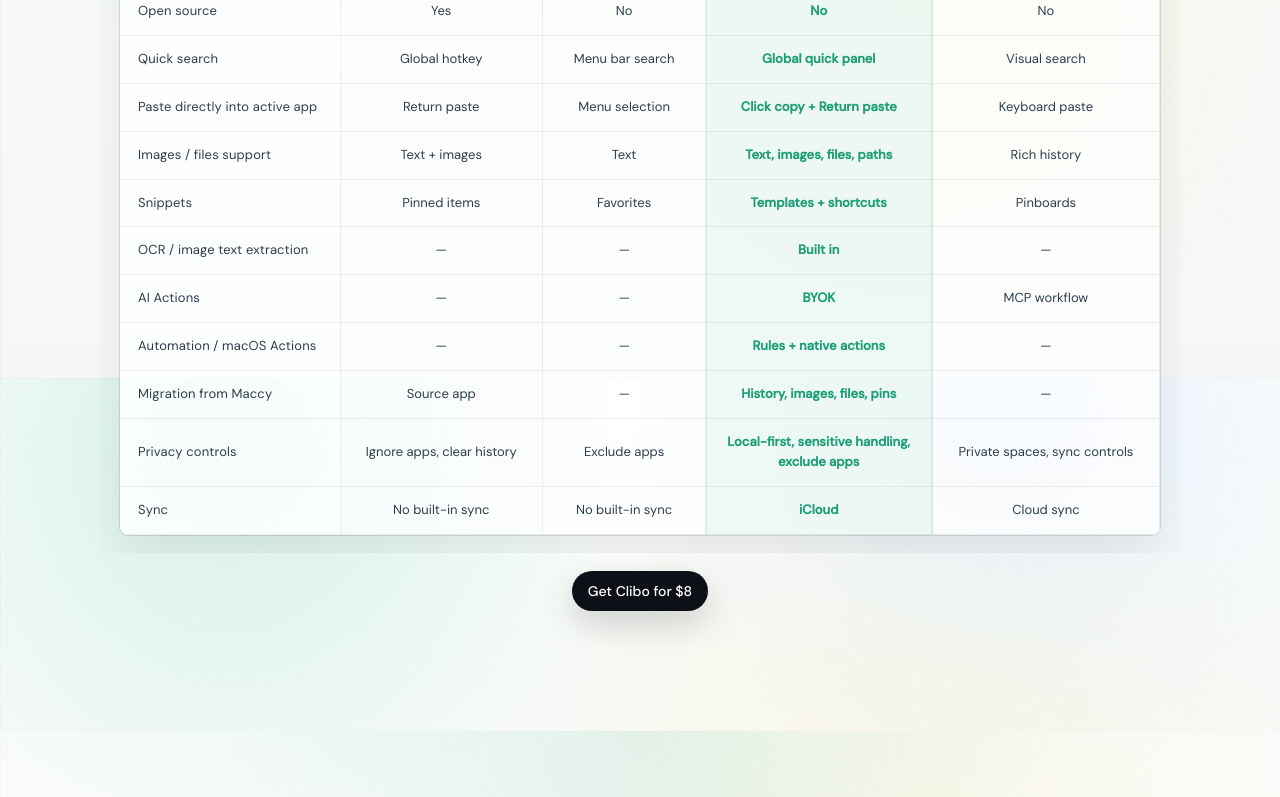
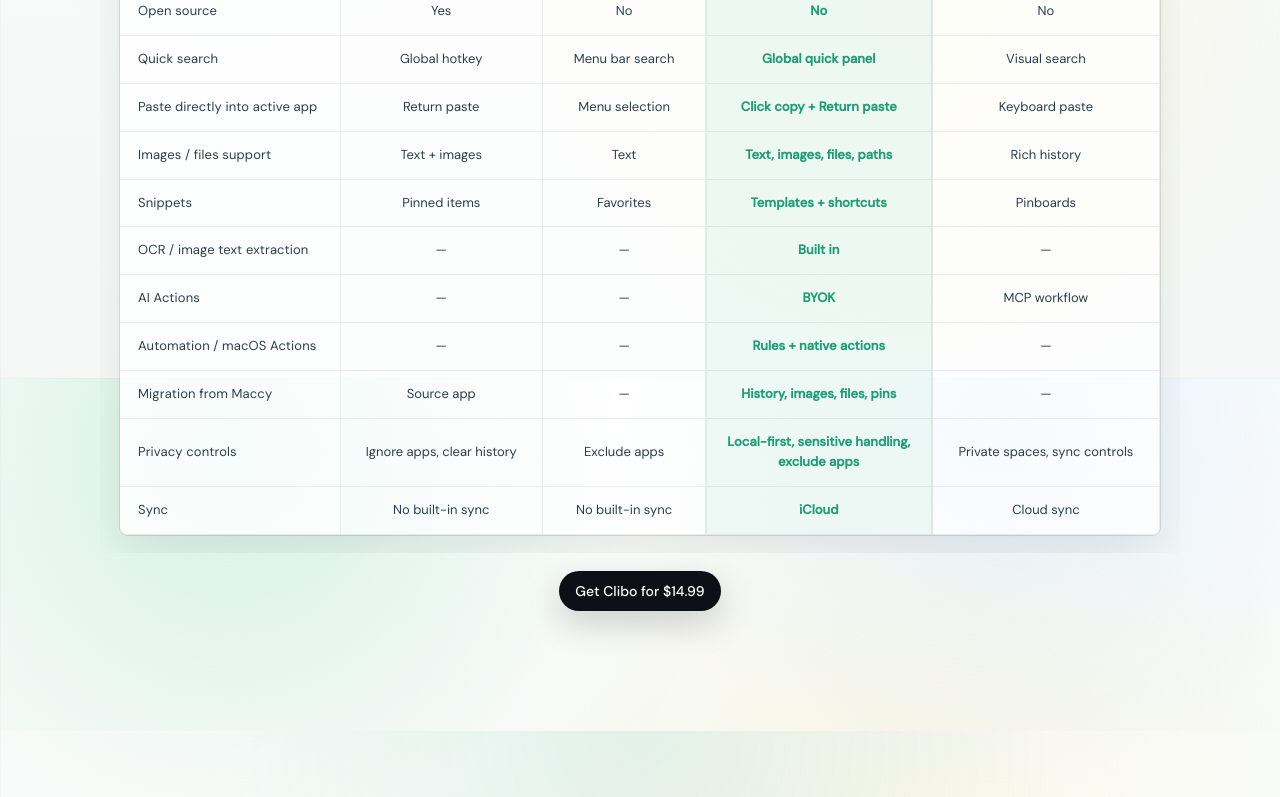
Before and after one commit to 08820048/Clibo_Site, a React (Vite) app: page / in a window 1280 px wide. Shown: the part 3622-4419 px from the top of the page. Built offline with nearby package versions, Linux system fonts and the light colour scheme; a web font is replaced by a local one.

Commit message:
fix: update remaining price references

```diff
--- a/src/components/Comparison.jsx
+++ b/src/components/Comparison.jsx
@@ -7,7 +7,7 @@
     label: { en: "Price", zh: "价格", ja: "価格", ko: "가격", fr: "Prix", de: "Preis", it: "Prezzo", es: "Precio" },
     maccy: { en: "Free / $9.99 App Store", zh: "免费 / App Store $9.99", ja: "無料 / App Store $9.99", ko: "무료 / App Store $9.99", fr: "Gratuit / App Store 9,99 $", de: "Kostenlos / App Store 9,99 $", it: "Gratis / App Store 9,99 $", es: "Gratis / App Store 9,99 $" },
     copyclip: { en: "$7.99", zh: "$7.99", ja: "$7.99", ko: "$7.99", fr: "7,99 $", de: "7,99 $", it: "7,99 $", es: "7,99 $" },
-    clibo: { en: "$8", zh: "$8", ja: "$8", ko: "$8", fr: "8 $", de: "8 $", it: "8 $", es: "8 $" },
+    clibo: { en: "$14.99", zh: "$14.99", ja: "$14.99", ko: "$14.99", fr: "14,99 $", de: "14,99 $", it: "14,99 $", es: "14,99 $" },
     paste: { en: "$29.99/yr", zh: "$29.99/年", ja: "$29.99/年", ko: "$29.99/년", fr: "29,99 $/an", de: "29,99 $/Jahr", it: "29,99 $/anno", es: "29,99 $/año" },
   },
   {
@@ -205,14 +205,14 @@
         >
           <I18nText
             t={{
-              en: "Get Clibo for $8",
-              zh: "以 $8 获取 Clibo",
-              ja: "$8でCliboを入手",
-              ko: "$8에 Clibo 받기",
-              fr: "Obtenir Clibo pour 8 $",
-              de: "Clibo für 8 $ holen",
-              it: "Ottieni Clibo per 8 $",
-              es: "Obtener Clibo por 8 $",
+              en: "Get Clibo for $14.99",
+              zh: "以 $14.99 获取 Clibo",
+              ja: "$14.99でCliboを入手",
+              ko: "$14.99에 Clibo 받기",
+              fr: "Obtenir Clibo pour 14,99 $",
+              de: "Clibo für 14,99 $ holen",
+              it: "Ottieni Clibo per 14,99 $",
+              es: "Obtener Clibo por 14,99 $",
             }}
           />
         </a>
--- a/src/pages/SeoLanding.jsx
+++ b/src/pages/SeoLanding.jsx
@@ -35,7 +35,7 @@
               className="button button-primary button-teal"
               href="https://checkout.dodopayments.com/buy/pdt_0NfjSslAaILXA11xz0qCX?quantity=1&redirect_url=https%3A%2F%2Fclibo.us%2Fsuccess"
             >
-              Buy - $8
+              Buy - $14.99
             </a>
           </div>
         </div>
```
Also changed, not shown: 2 other files (tests, documents, lock files or other folders).
